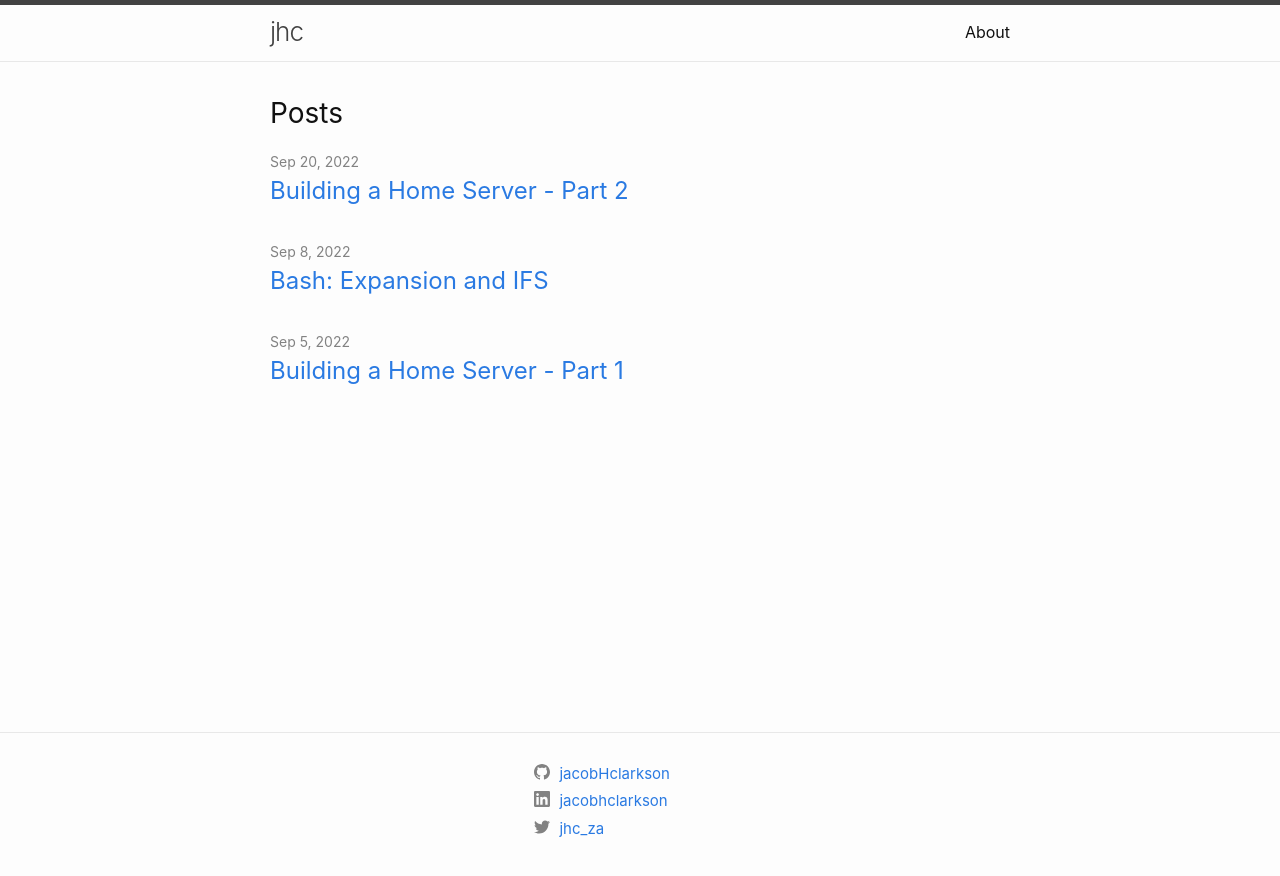
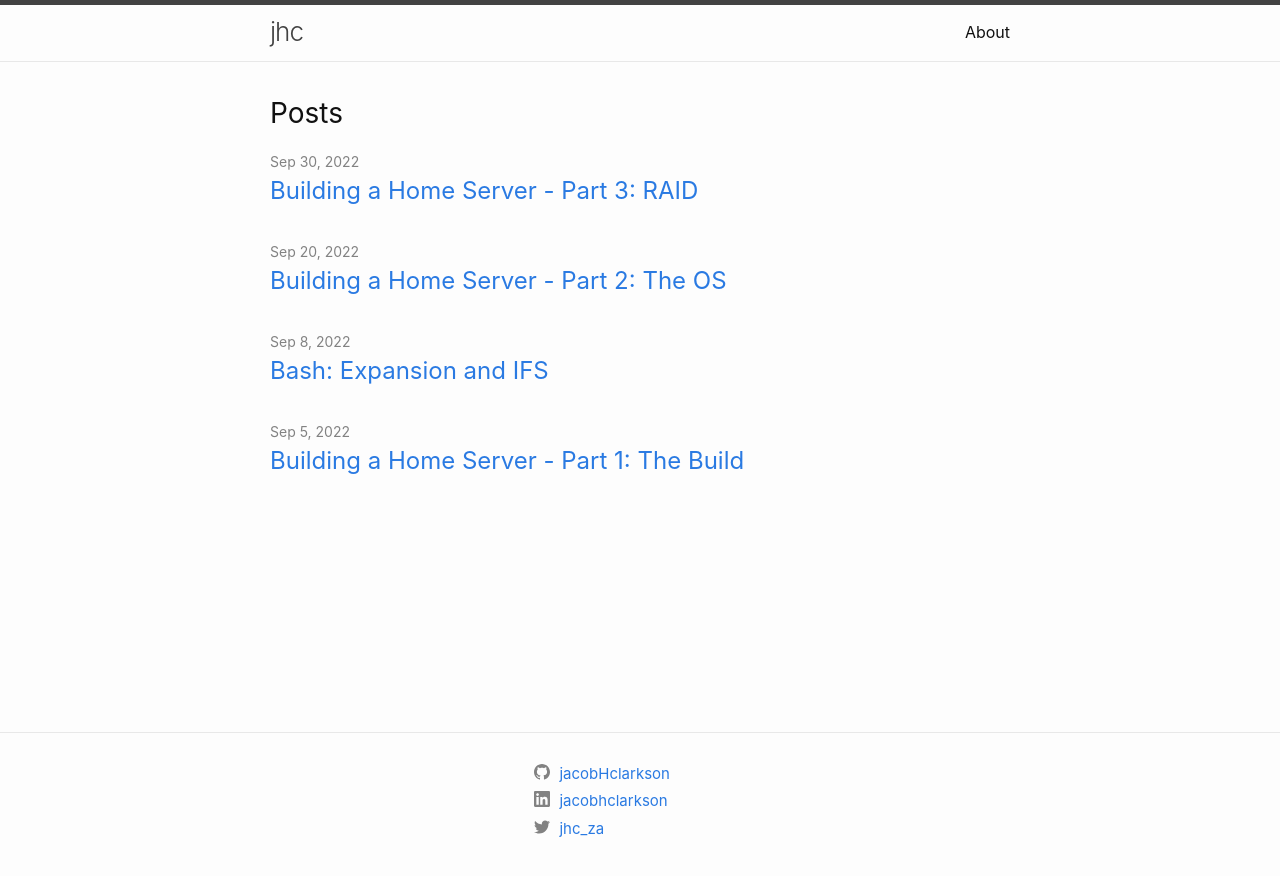
Before and after one commit to jacobHclarkson/site, a Jekyll site: the page built from index.markdown, in a window 1280 px wide. Shown: the top 876 px of the page. Built offline with Jekyll 4.4.1, drawn with Linux system fonts in a browser that asks for light colours; part of the change alters nothing that is shown.

Commit message:
Add post about RAID

````diff
--- a/_posts/2022-09-05-building-a-home-server-01.markdown
+++ b/_posts/2022-09-05-building-a-home-server-01.markdown
@@ -1,6 +1,6 @@
 ---
 layout: post
-title:  "Building a Home Server - Part 1"
+title:  "Building a Home Server - Part 1: The Build"
 date:   2022-09-05 10:00:00 +0200
 categories: projects home-server
 ---
--- a/_posts/2022-09-20-building-a-home-server-02.markdown
+++ b/_posts/2022-09-20-building-a-home-server-02.markdown
@@ -1,6 +1,6 @@
 ---
 layout: post
-title:  "Building a Home Server - Part 2"
+title:  "Building a Home Server - Part 2: The OS"
 date:   2022-09-20 20:00:00 +0200
 categories: projects home-server
 ---
--- /dev/null
+++ b/_posts/2022-09-30-building-a-home-server-03.markdown
@@ -0,0 +1,247 @@
+---
+layout: post
+title:  "Building a Home Server - Part 3: RAID"
+date:   2022-09-30 07:00:00 +0200
+categories: projects home-server
+---
+
+In [Part 1][part-1] of this series, I mentioned that the first requirement that
+this server should satisfy is to act as Network Attached Storage (NAS). A NAS is
+basically just a hard drive (or group of hard drives) that many computers can be
+connected to at once, over a network.
+
+So we need disk space (check - two HDDs), and we need that disk space to be
+accessible over the network (check - we'll use NFS for that in a future post). I
+want this home-built NAS to feel like a relatively safe place to store data: I
+don't want half (or all) of my data to get lost if one hard drive fails. To that
+end, we'll first set up RAID.
+
+## RAID
+
+A [Redundant Array of Independent Disks][wikipedia] (RAID) is a way of
+organizing a collection of hard drives into a "super hard drive" which has some
+special/additional properties. There are several different ways of organizing
+disks, each with different advantages and disadvantages.
+
+With only two disks, the following options are available to us:
+1. **JBOD** - Just a Bunch of Disks: We take no special action. The setup is
+   easy (just plug the disks in and use them), but there are no speed or safety
+   benefits. Disk space available is equal to the sum of the space available on
+   all the drives. If one drive fails, _the data on that drive_ is lost.
+1. **RAID 0** - When we write data to the array, half of it is written to disk
+   A, and half of it is written to disk B, and the writing happens concurrently:
+   the data is "striped" across the drives. Disk space available is equal to n *
+   x, where n is the number of drives in the array, and x is the smallest drive
+   in the array. Striping results in a boost in write speed, but _increases_ the
+   risk of data loss: if one drive fails, _all_ of the data is lost.
+1. **RAID 1** - When we write data to the array, we write the same data to both
+   disks. The data is "mirrored" across the drives. Disk space available is
+   equal to the that of the smallest drive in the array. The write speed is the
+   same as it would be for a single disk, but now, if one drive fails, we don't
+   lose any data. Data is only lost if _both_ drives fail.
+
+We want to optimize this setup for data safety, rather than disk space or write
+speed. RAID 1 is therefore the best choice for our purposes.
+
+# Setting up RAID 1
+
+Let's use `lsblk` to examine our starting position:
+```bash
+> lsblk
+```
+
+This gives:
+```
+NAME        MAJ:MIN RM   SIZE RO TYPE  MOUNTPOINT
+sda           8:0    0   7.3T  0 disk
+sdb           8:16   0   7.3T  0 disk
+nvme0n1     259:0    0 238.5G  0 disk
+├─nvme0n1p1 259:1    0   512M  0 part  /boot/efi
+├─nvme0n1p2 259:2    0   237G  0 part  /
+└─nvme0n1p3 259:3    0   977M  0 part  [SWAP]
+```
+
+The OS is installed on `nvme0n1`. We've connected two HDDs to the system, and
+they are shown here as `sda` and `sdb`.
+
+To combine these disks into a RAID array, we'll be using a tool called `mdadm`.
+The steps below are based on [this example][debian-software-raid].
+
+First, we prepare the disks by zeroing the superblocks:
+
+```bash
+> mdadm --zero-superblock /dev/sda /dev/sdb
+```
+
+We get the following output:
+```
+mdadm: Unrecognised md component device - /dev/sda
+mdadm: Unrecognised md component device - /dev/sdb
+```
+
+I initially thought that this indicated some sort of error, but it turns out to
+be expected. It means that neither of our disks were previously part of any
+other RAID array, which makes sense, since the disks are new. This step is
+therefore probably only necessary if you are re-using disks that were previously
+components of a different RAID array, but hey, it can't hurt.
+
+Next, we create the array:
+```bash
+> mdadm --create /dev/md0 --level=1 --raid-devices=2 /dev/sda /dev/sdb
+```
+
+Our new device will be called `md0`. The `level` parameter determines which RAID
+level is used (0, 1, 5, etc.). The `raid-devices` parameter determines how many
+disks are going to be part of this array. Finally, we specify the whole of our
+`sda` and `sdb` disks as the devices to be added to the array.
+
+Running `lsblk` again, we now have the following:
+```
+NAME        MAJ:MIN RM   SIZE RO TYPE  MOUNTPOINT
+sda           8:0    0   7.3T  0 disk
+└─md0         9:0    0   7.3T  0 raid1
+sdb           8:16   0   7.3T  0 disk
+└─md0         9:0    0   7.3T  0 raid1
+nvme0n1     259:0    0 238.5G  0 disk
+├─nvme0n1p1 259:1    0   512M  0 part  /boot/efi
+├─nvme0n1p2 259:2    0   237G  0 part  /
+└─nvme0n1p3 259:3    0   977M  0 part  [SWAP]
+```
+
+Cool! Disks `sda` and `sdb` are now part of a `raid1` array. Before we can use
+our shiny new uber-disk, we need to create a file system on it, and mount it.
+
+# Creating the Filesystem and Mounting
+
+Here we create the filesystem. Good ol' unencrypted ext4. Nothing fancy:
+
+```bash
+> mkfs.ext4 /dev/md0
+```
+
+And now we create a mount point:
+```bash
+> sudo mkdir /mnt/raid
+```
+
+We're going to want to mount our RAID array to be mounted automatically whenever
+the machine boots. To that end, we append the following entry to `/etc/fstab`:
+
+```
+/dev/md0 /mnt/raid ext4 noatime,rw 0 0
+```
+
+Now we can mount the new array:
+```bash
+sudo mount -a
+```
+
+`lsblk` now shows our array mounted to `/mnt/raid`
+```
+NAME        MAJ:MIN RM   SIZE RO TYPE  MOUNTPOINT
+sda           8:0    0   7.3T  0 disk
+└─md0         9:0    0   7.3T  0 raid1 /mnt/raid
+sdb           8:16   0   7.3T  0 disk
+└─md0         9:0    0   7.3T  0 raid1 /mnt/raid
+nvme0n1     259:0    0 238.5G  0 disk
+├─nvme0n1p1 259:1    0   512M  0 part  /boot/efi
+├─nvme0n1p2 259:2    0   237G  0 part  /
+└─nvme0n1p3 259:3    0   977M  0 part  [SWAP]
+```
+
+# Querying the RAID Array
+
+To check on the status of our array, we can examine the content of the
+`/proc/mdstat` file, or we can use the `mdadm` utility.
+
+Let's check out `mdstat`:
+```bash
+> sudo cat /proc/mdstat
+```
+
+```
+Personalities : [raid1]
+md0 : active raid1 sdb[1] sda[0]
+      7813894464 blocks super 1.2 [2/2] [UU]
+      [>....................]  resync =  4.2% (329999744/7813894464) finish=603.3min speed=206722K/sec
+      bitmap: 58/59 pages [232KB], 65536KB chunk
+
+unused devices: <none>
+```
+
+As you can see, we get some basic info about the raid level and which disks are
+involved, as well as the current resync status. Now let's use `mdadm`:
+
+```bash
+> sudo mdadm --query --detail /dev/md0
+```
+
+```
+/dev/md0:
+           Version : 1.2
+     Creation Time : Sun Sep 18 07:31:44 2022
+        Raid Level : raid1
+        Array Size : 7813894464 (7451.91 GiB 8001.43 GB)
+     Used Dev Size : 7813894464 (7451.91 GiB 8001.43 GB)
+      Raid Devices : 2
+     Total Devices : 2
+       Persistence : Superblock is persistent
+
+     Intent Bitmap : Internal
+
+       Update Time : Sun Sep 18 07:56:38 2022
+             State : active, resyncing
+    Active Devices : 2
+   Working Devices : 2
+    Failed Devices : 0
+     Spare Devices : 0
+
+Consistency Policy : bitmap
+
+     Resync Status : 3% complete
+
+              Name : box:0  (local to host box)
+              UUID : 973f38c3:802ad658:1a4f845e:49712dca
+            Events : 2054
+
+    Number   Major   Minor   RaidDevice State
+       0       8        0        0      active sync   /dev/sda
+       1       8       16        1      active sync   /dev/sdb
+```
+
+Here, we get a lot more information, including the current state of the array,
+and device counts.
+
+You'll notice that both reports indicate that the array is "resyncing". This
+seemed surprising, as both drives were new and empty. What is going on here? Can
+we use the array before the sync is complete? According to the man page for
+the `mdadm` create command:
+
+> A 'resync' process is started to make sure that the array is consistent (e.g.
+> both sides of a mirror contain the same data) but the content of the device is
+> left otherwise untouched. The array can be used as soon as it has been
+> created. There is no need to wait for the initial resync to finish.
+
+OK that explains the full resync, and at least we can use the array immediately.
+But is the resync really necessary for new disks? And is there a way to skip it?
+It turns out there is an `--assume-clean` flag that can be passed to the create
+command for just this purpose:
+
+> --assume-clean
+>
+> Tell mdadm that the array pre-existed and is known to be clean.
+> It can be useful when trying to recover from a major failure as you can be sure
+> that no data will be affected unless you actually write to the array. It can
+> also be used when creating a RAID1 or RAID10 if you want to avoid the initial
+> resync, however this practice — while normally safe — is not recommended. Use
+> this only if you really know what you are doing.
+
+"Only if you really know what you are doing", huh? Well that counts me out.
+
+In the next post in this series, we'll set up NFS to make our RAID array
+accessible over the local network, so that other machines can read from, and
+write to it.
+
+[part-1]: {% post_url 2022-09-05-building-a-home-server-01 %}]
+[wikipedia]: https://en.wikipedia.org/wiki/RAID
+[debian-software-raid]: https://wiki.debian.org/SoftwareRAID
````
Also changed, not shown: Gemfile.lock.
